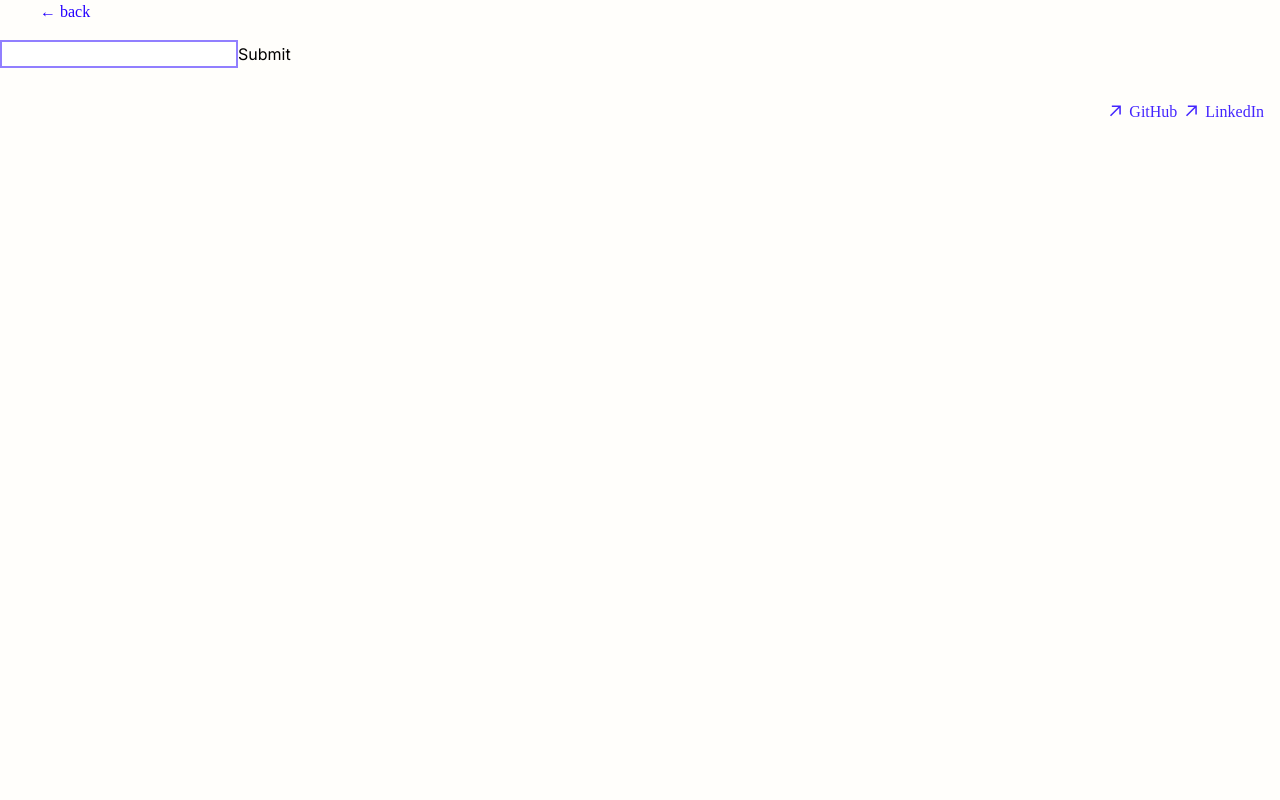
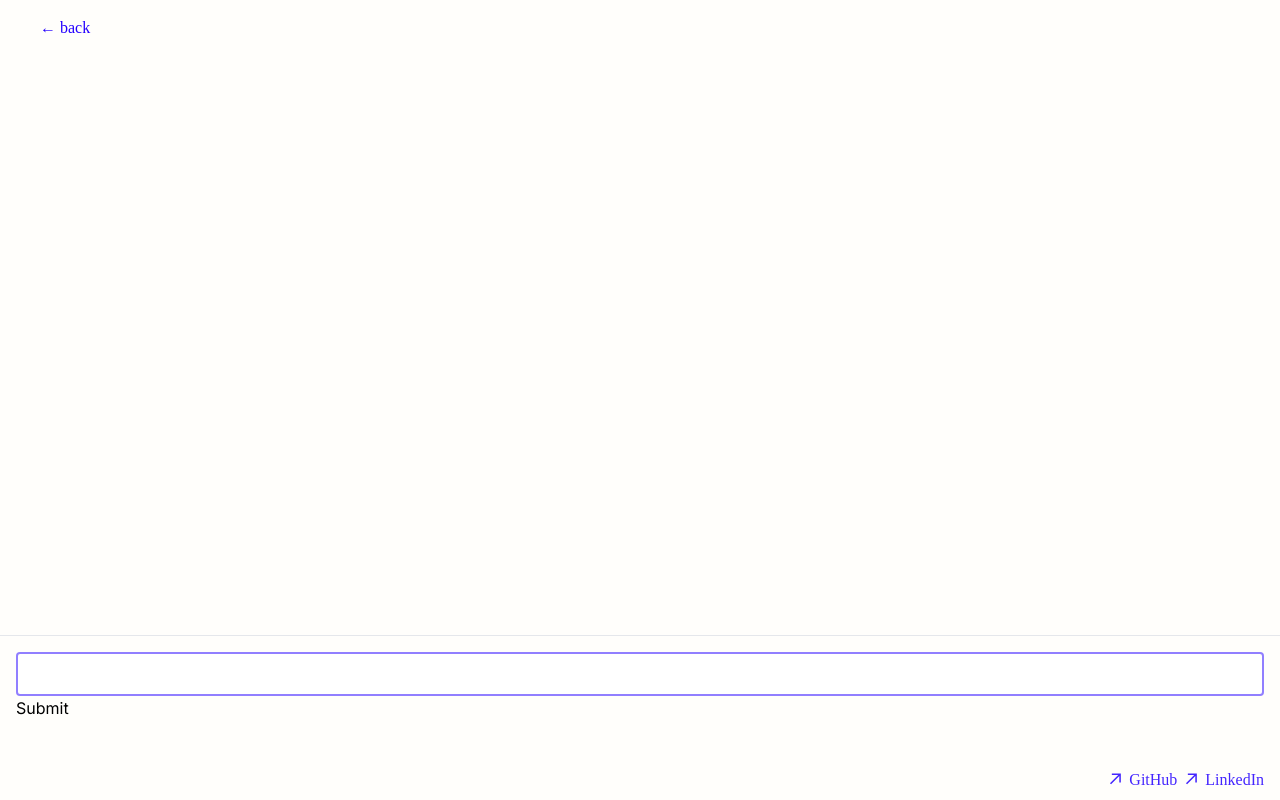
Before and after one commit to chedgo/home, a Next.js app: page /interview-practice in a window 1280 px wide. Built offline with nearby package versions, Linux system fonts and the light colour scheme; a web font is replaced by a local one.

Commit message:
autoscroll

```diff
--- a/src/app/interview-practice/page.tsx
+++ b/src/app/interview-practice/page.tsx
@@ -1,6 +1,6 @@
 'use client';
 
-import { useState } from 'react';
+import { useState, useRef, useEffect } from 'react';
 import { useGenerateQuestionList } from '@/hooks/useGenerateQuestionList';
 import { useChat } from 'ai/react';
 import { Question } from '@/types/Interviews';
@@ -281,7 +281,7 @@ interface MessageProps {
 
 const Message = ({ message }: MessageProps) => {
   return (
-    <div className="bg-primary text-white w-fit rounded-md p-4 mb-4 mx-4 flex gap-2">
+    <div className="bg-primary text-white w-fit rounded-md p-4 mx-4 flex gap-2">
       <div> {message.role === 'user' ? 'You: ' : 'AI: '}</div>
       <div className="whitespace-pre-wrap -mt-6 pt-6">{message.content}</div>
     </div>
@@ -292,8 +292,30 @@ interface InterviewSimulatorProps {
   questions: Question[];
 }
 const InterviewSimulator = ({ questions }: InterviewSimulatorProps) => {
+  const messagesEndRef = useRef<HTMLDivElement>(null);
+  const messagesContainerRef = useRef<HTMLDivElement>(null);
+
+  const isNearBottom = () => {
+    const container = messagesContainerRef.current;
+    if (!container) return false;
+
+    const threshold = 100; // pixels from bottom
+    return container.scrollHeight - container.scrollTop - container.clientHeight < threshold;
+  };
+
+  const scrollToBottom = () => {
+    if (isNearBottom()) {
+      messagesEndRef.current?.scrollIntoView({ behavior: "smooth" });
+    }
+  };
+
   const filteredQuestions = questions.filter((q): q is Question => !!q?.text);
-  const { messages, input, handleInputChange, handleSubmit } = useChat({
+  const {
+    messages,
+    input,
+    handleInputChange,
+    handleSubmit,
+  } = useChat({
     keepLastMessageOnError: true,
     maxSteps: 1,
     api: '/api/chat',
@@ -306,50 +328,32 @@ const InterviewSimulator = ({ questions }: InterviewSimulatorProps) => {
       }
     },
   });
-  // const messages = [
-  //   {
-  //     id: '4ZgrKro',
-  //     createdAt: '2024-11-12T19:26:21.139Z',
-  //     role: 'user' as const,
-  //     content: 'hi there',
-  //   },
-  //   {
-  //     id: 'pM7f6BN',
-  //     role: 'assistant' as const,
-  //     content:
-  //       "Hello! I'm Gary, and I'm glad to meet you today. Thank you for taking the time to interview for the software engineer role. \n\nIn this interview, I'll be asking you a series of questions to assess your skills and fit for the position. We'll cover various areas, including your experience with LLM-based tools, programming skills, and your expertise in natural language processing. \n\nFeel free to take your time with your answers, and if you have any questions along the way, don't hesitate to ask. Are you ready to get started?",
-  //     createdAt: '2024-11-12T19:26:24.202Z',
-  //   },
-  //   {
-  //     id: '2ozPxyf',
-  //     createdAt: '2024-11-12T19:26:29.930Z',
-  //     role: 'user' as const,
-  //     content: 'yes i am',
-  //   },
-  //   {
-  //     id: '8WZzbs5',
-  //     role: 'assistant' as const,
-  //     content:
-  //       "Great! Let's dive in. \n\nTo start, can you tell me about your experience with LLM-based tools? Specifically, how have you approached prompt engineering and optimizing LLMs for multi-turn, real-time interactions? What strategies have you found effective in ensuring conversational AI capabilities?",
-  //     createdAt: '2024-11-12T19:26:30.577Z',
-  //   },
-  // ];
+  useEffect(() => {
+    scrollToBottom();
+  }, [messages]);
+
   return (
-    <>
+    <div className="flex flex-col h-full">
+      <div
+        ref={messagesContainerRef}
+        className="flex-1 flex flex-col gap-4 overflow-y-auto pb-4"
+      >
         {messages.map((message) => (
           <Message key={message.id} message={message} />
         ))}
+        <div ref={messagesEndRef} />
+      </div>
 
-      <form onSubmit={handleSubmit}>
+      <form onSubmit={handleSubmit} className="p-4 border-t">
         <input
-          className="border-2 border-primary/50 focus:border-primary focus:outline-none"
+          className="w-full border-2 border-primary/50 focus:border-primary focus:outline-none p-2 rounded"
           name="prompt"
           value={input}
           onChange={handleInputChange}
         />
         <button type="submit">Submit</button>
       </form>
-    </>
+    </div>
   );
 };
 
@@ -365,9 +369,9 @@ export default function InterviewPractice() {
   const { fetchQuestionList, isLoading, questions } = useGenerateQuestionList();
 
   return interviewStarted ? (
-    <>
-      <div className="text-primary pl-4 lg:pl-10 pr-8">
-        <div className="mb-4 font-tenon">
+    <div className="h-[calc(100vh-theme(spacing.16))] flex flex-col">
+      <div className="text-primary px-4 lg:px-10 py-4">
+        <div className="font-tenon">
           <div
             className="cursor-pointer"
             onClick={() => setInterviewStarted(false)}
@@ -376,12 +380,14 @@ export default function InterviewPractice() {
           </div>
         </div>
       </div>
+      <div className="flex-1 overflow-hidden">
         <InterviewSimulator
           questions={questions.filter((q): q is Question => !!q?.text)}
         />
-    </>
+      </div>
+    </div>
   ) : (
-    <div className="text-primary pl-4 lg:pl-10 pr-8">
+    <div className="min-h-[calc(100vh-theme(spacing.16))] text-primary px-4 lg:px-10 py-8">
       {/* instructions at the top*/}
       <div className="lg:w-2/3 lg:pt-44 text-primary ">
         <div className="mb-4 font-tenon">
--- a/src/components/layout/footer.tsx
+++ b/src/components/layout/footer.tsx
@@ -18,7 +18,7 @@ function ArrowIcon() {
 
 export default function Footer() {
   return (
-    <footer className="mb-16 max-w-screen-2xl font-tenon mr-8">
+    <footer className=" max-w-screen-2xl font-tenon mr-8">
       <div className="font-sm mt-8 flex w-full text-primary ml-4 justify-end mr-4 gap-2">
         <div>
           <a
```
Lines whose indentation alone changed are shown as unchanged.
